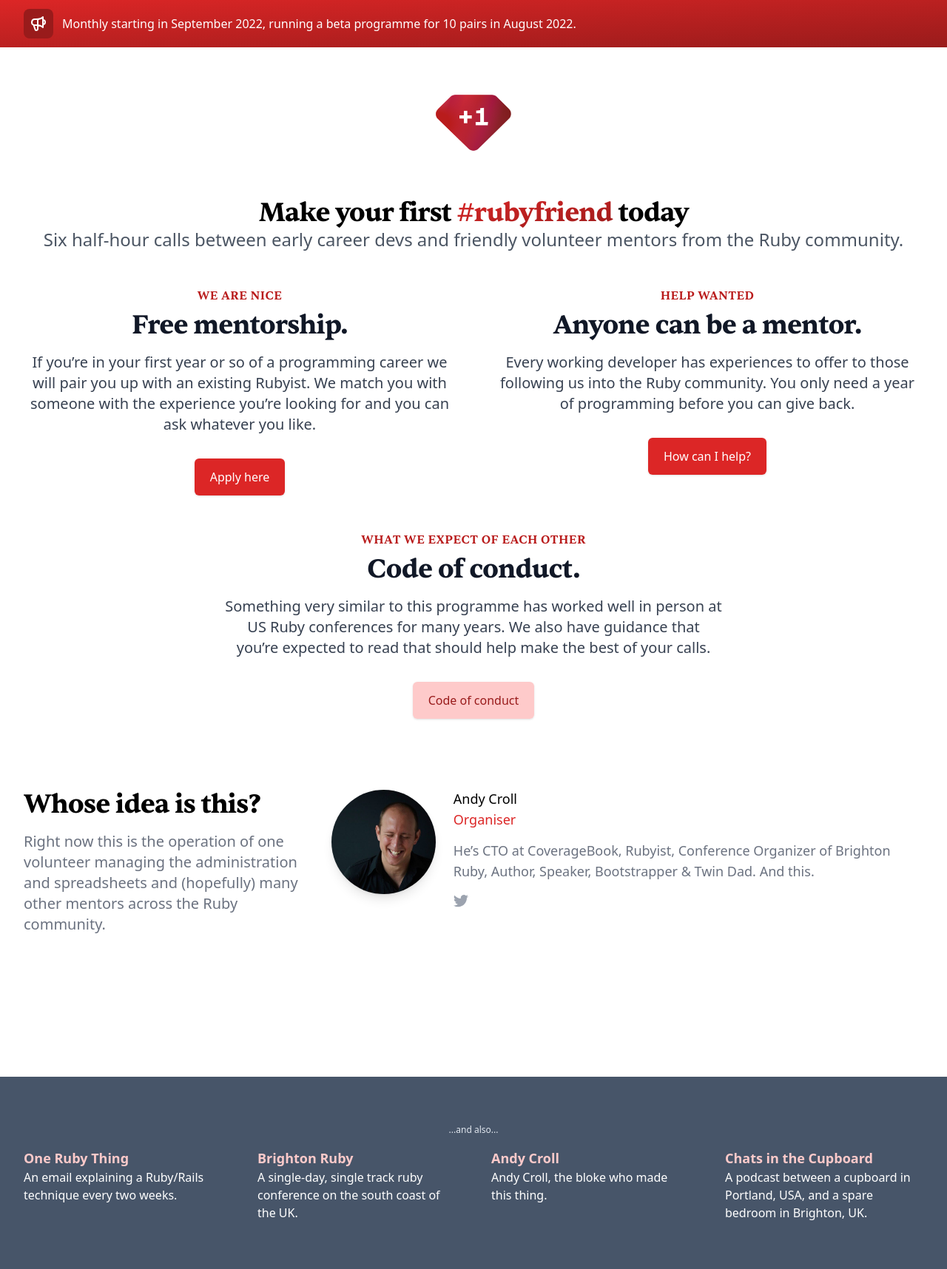
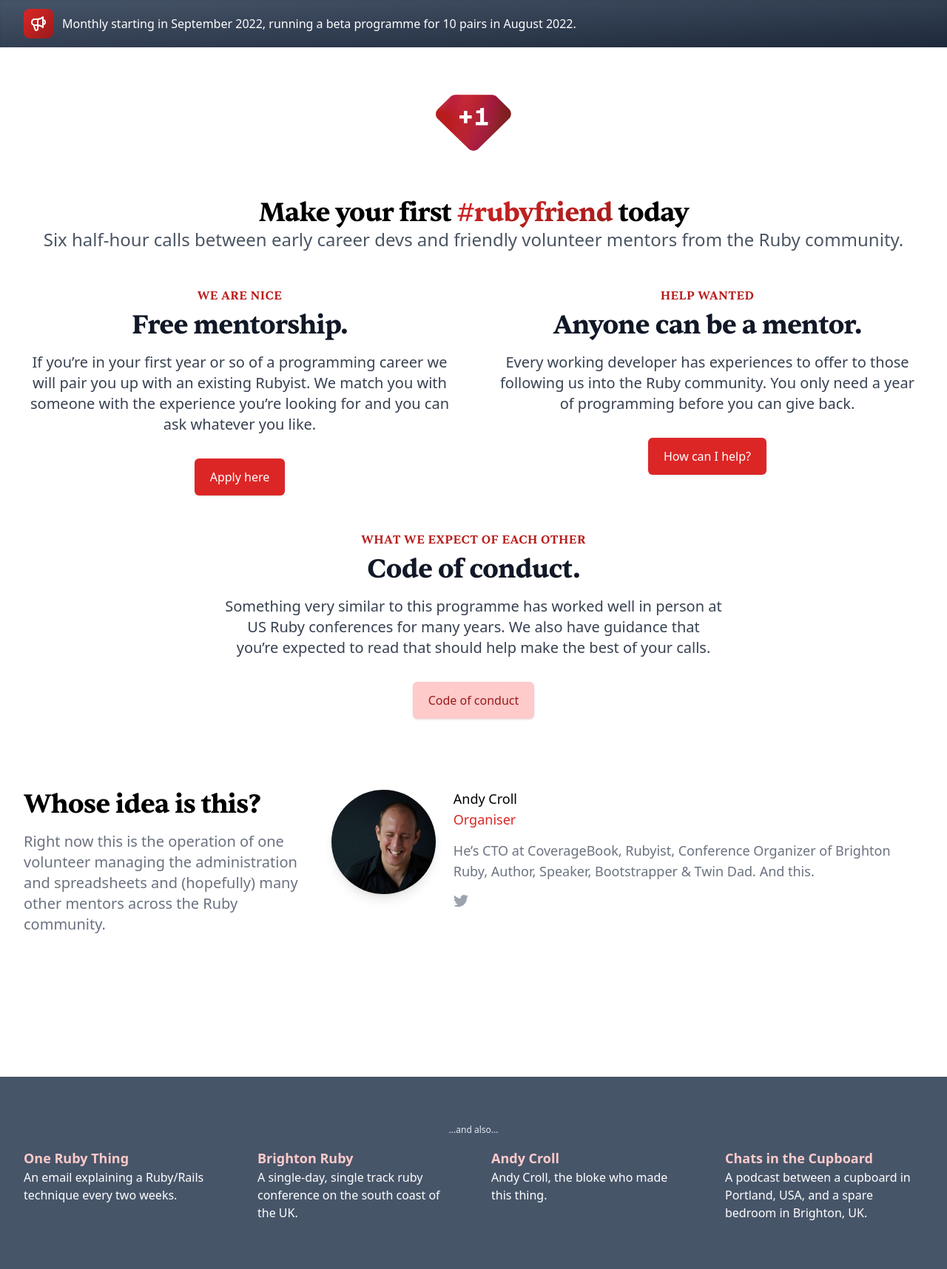
Before and after one commit to andycroll/firstrubyfriend.org, a Jekyll site: the page built from index.html, in a window 1280 px wide. Shown: the whole page at 74% size. Built offline with Jekyll 4.4.1, drawn with Linux system fonts in a browser that asks for light colours.

Commit message:
Add slate header, not too much red

```diff
--- a/_includes/header.html
+++ b/_includes/header.html
@@ -1,8 +1,8 @@
-<div class="bg-gradient-to-br from-red-600 to-red-800">
+<div class="bg-gradient-to-br from-slate-600 to-slate-800 shadow-inner">
     <div class="max-w-7xl mx-auto py-3 px-3 sm:px-6 lg:px-8">
         <div class="flex items-center justify-between flex-wrap">
             <div class="w-0 flex-1 flex items-center">
-                <span class="flex p-2 rounded-lg bg-red-800">
+                <span class="flex p-2 rounded-lg bg-gradient-to-br from-red-600 to-red-800">
                     <!-- Heroicon name: outline/speakerphone -->
                     <svg class="h-6 w-6 text-white" xmlns="http://www.w3.org/2000/svg" fill="none" viewBox="0 0 24 24" stroke-width="2" stroke="currentColor" aria-hidden="true">
                     <path stroke-linecap="round" stroke-linejoin="round" d="M11 5.882V19.24a1.76 1.76 0 01-3.417.592l-2.147-6.15M18 13a3 3 0 100-6M5.436 13.683A4.001 4.001 0 017 6h1.832c4.1 0 7.625-1.234 9.168-3v14c-1.543-1.766-5.067-3-9.168-3H7a3.988 3.988 0 01-1.564-.317z" />
--- a/css/firstrubyfriend.css
+++ b/css/firstrubyfriend.css
@@ -1487,11 +1487,6 @@ video {
   border-color: transparent;
 }
 
-.bg-red-800 {
-  --tw-bg-opacity: 1;
-  background-color: rgb(153 27 27 / var(--tw-bg-opacity));
-}
-
 .bg-white {
   --tw-bg-opacity: 1;
   background-color: rgb(255 255 255 / var(--tw-bg-opacity));
@@ -1524,6 +1519,12 @@ video {
 
 .bg-gradient-to-br {
   background-image: linear-gradient(to bottom right, var(--tw-gradient-stops));
+}
+
+.from-slate-600 {
+  --tw-gradient-from: #475569;
+  --tw-gradient-to: rgb(71 85 105 / 0);
+  --tw-gradient-stops: var(--tw-gradient-from), var(--tw-gradient-to);
 }
 
 .from-red-600 {
@@ -1532,6 +1533,10 @@ video {
   --tw-gradient-stops: var(--tw-gradient-from), var(--tw-gradient-to);
 }
 
+.to-slate-800 {
+  --tw-gradient-to: #1e293b;
+}
+
 .to-red-800 {
   --tw-gradient-to: #991b1b;
 }
@@ -1745,6 +1750,12 @@ video {
 
 .mix-blend-multiply {
   mix-blend-mode: multiply;
+}
+
+.shadow-inner {
+  --tw-shadow: inset 0 2px 4px 0 rgb(0 0 0 / 0.05);
+  --tw-shadow-colored: inset 0 2px 4px 0 var(--tw-shadow-color);
+  box-shadow: var(--tw-ring-offset-shadow, 0 0 #0000), var(--tw-ring-shadow, 0 0 #0000), var(--tw-shadow);
 }
 
 .shadow-lg {
```
